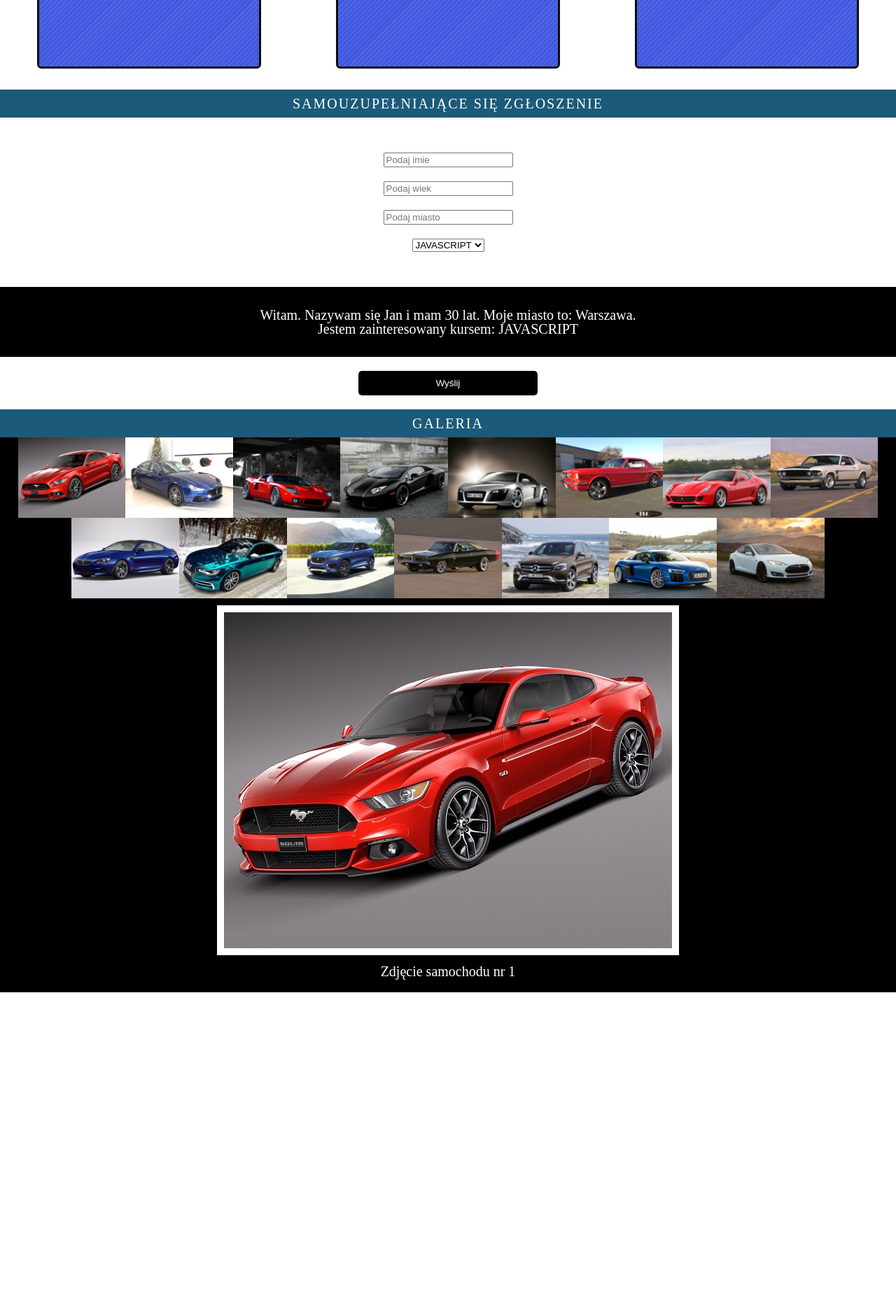
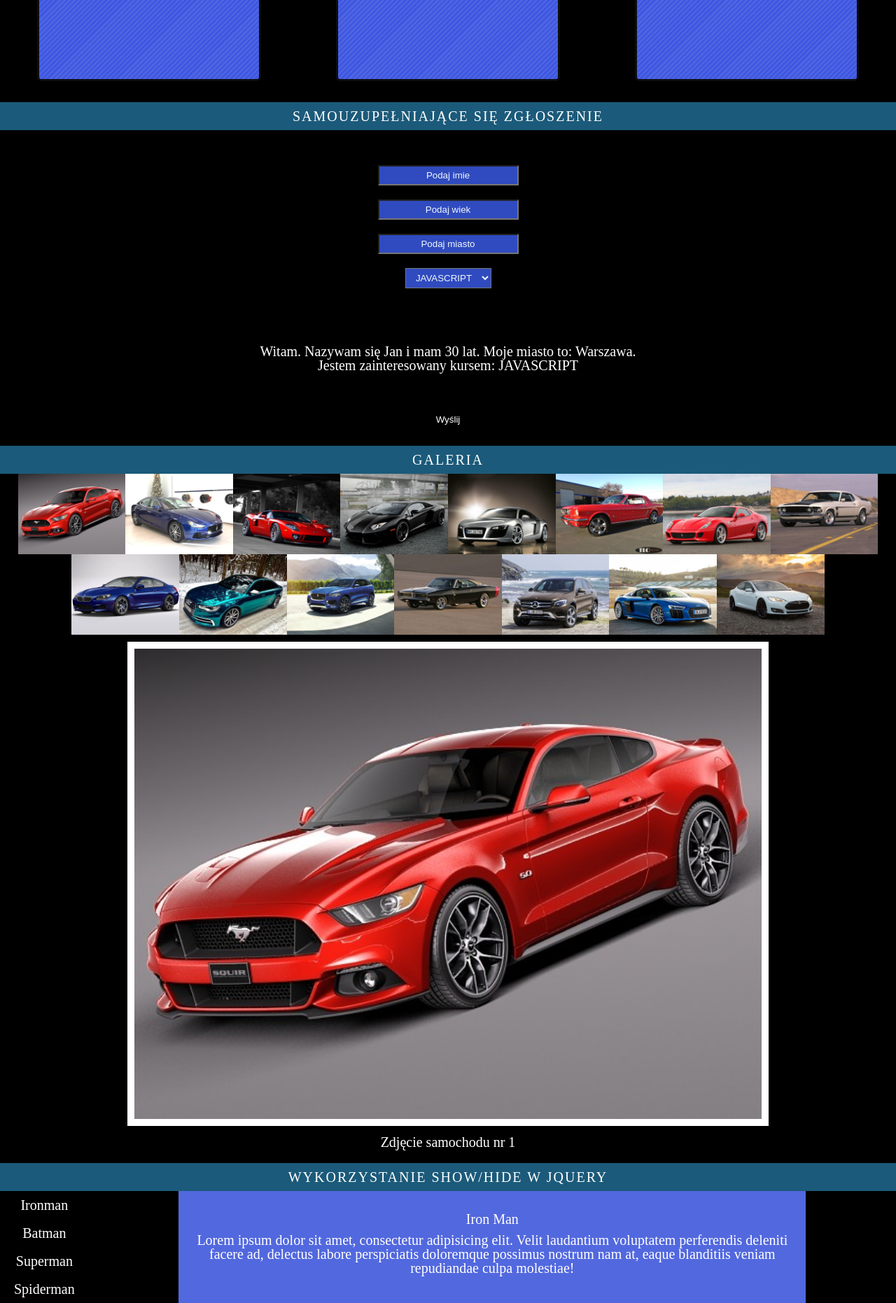
Before and after one commit to chesterxp/Nauka-JS, a PHP site: page / in a window 1280 px wide. Shown: the part 3920-5782 px from the top of the page at 70% size. Before the commit the page ends 5338 px from the top, so only its background shows below. Run offline with PHP 8.4, Linux system fonts and the light colour scheme; some libraries are stand-ins or nearby versions.

Commit message:
dodanie dodatkowych plików do nauki, ćwiczenie z wykorzystaniem hide i show JQuery

```diff
--- a/css/style.css
+++ b/css/style.css
@@ -129,6 +129,7 @@ table {
 }
 body {
   font-size: 20px;
+  background: black;
 }
 .title {
   padding: 10px 20px;
@@ -328,15 +329,16 @@ body {
   border-radius: 5px;
   background: #f84165;
   color: white;
-  border: 1px solid white;
+  border: 10px solid black;
   margin: 30px auto;
   padding: 10px 20px;
   display: block;
+  box-sizing: border-box;
 }
 #circle button:hover {
   background: white;
   color: #f84165;
-  border: 1px solid #f84165;
+  border: 10px solid #f84165;
 }
 #card {
   display: flex;
@@ -396,6 +398,20 @@ body {
 #activeForm form select {
   display: block;
   margin: 20px auto;
+  padding: 5px 10px;
+  text-align: center;
+  background: #304bbf;
+  color: aliceblue;
+}
+#activeForm form label:focus,
+#activeForm form input:focus,
+#activeForm form select:focus {
+  border: 2px solid black;
+}
+#activeForm form label::placeholder,
+#activeForm form input::placeholder,
+#activeForm form select::placeholder {
+  color: aliceblue;
 }
 #activeForm #message {
   margin: 0 auto;
@@ -440,7 +456,7 @@ body {
 }
 #gallery #showPicture img {
   border: 10px solid white;
-  width: 50%;
+  width: 70%;
   height: 100%;
 }
 #gallery #title {
@@ -456,3 +472,35 @@ body {
   background: black;
   border-radius: 5px;
 }
+#movieReview {
+  display: flex;
+  background: black;
+}
+#movieReview #leftBar {
+  display: inline-block;
+  text-align: center;
+}
+#movieReview #leftBar #lista li {
+  padding: 10px 20px;
+  background: black;
+  color: white;
+}
+#movieReview #leftBar #lista li:hover {
+  background: white;
+  color: black;
+  cursor: pointer;
+}
+#movieReview #main {
+  background: #5268de;
+  color: white;
+  text-align: center;
+  width: 70%;
+  display: inline-block;
+  margin: 0 auto;
+}
+#movieReview #main .review {
+  padding: 20px 20px;
+}
+#movieReview #main .review h1 {
+  padding: 10px 0;
+}
--- a/css/style.less
+++ b/css/style.less
@@ -58,7 +58,7 @@ table {
 
 body{
   font-size: 20px;
-
+  background: black;
 }
 ///----------------Additional classes------------------//
 .title {
@@ -287,15 +287,17 @@ body{
     border-radius: 5px;
     background: #f84165;
     color: white;
-    border: 1px solid white;
+    border: 10px solid black;
     margin: 30px auto;
     padding: 10px 20px;
     display: block;
+    box-sizing: border-box;
 
     &:hover{
       background: white;
       color:#f84165;
-      border:1px solid #f84165;
+      border:10px solid #f84165;
+
     }
   }
 }
@@ -374,6 +376,16 @@ body{
     select {
       display: block;
       margin: 20px auto;
+      padding: 5px 10px;
+      text-align: center;
+      background: #304bbf;
+      color: aliceblue;
+      &:focus{
+        border: 2px solid black;
+      }
+      &::placeholder{
+        color: aliceblue;
+      }
     }
   }
   #message {
@@ -420,7 +432,7 @@ body{
 
     img{
       border: 10px solid white;
-      width: 50%;
+      width: 70%;
       height: 100%;
     }
   }
@@ -438,3 +450,38 @@ body{
     border-radius: 5px;
   }
 }
+///----------------movieReview------------------//
+#movieReview {
+  display: flex;
+  background: black;
+  #leftBar {
+    display: inline-block;
+    text-align: center;
+    #lista {
+      li {
+        padding: 10px 20px;
+        background: black;
+        color: white;
+        &:hover {
+          background: white;
+          color: black;
+          cursor: pointer;
+        }
+      }
+    }
+  }
+  #main {
+    background: #5268de;
+    color: white;
+    text-align: center;
+    width: 70%;
+    display: inline-block;
+    margin: 0 auto;
+    .review {
+      padding: 20px 20px;
+      h1 {
+        padding: 10px 0;
+      }
+    }
+  }
+}
--- a/index.html
+++ b/index.html
@@ -178,7 +178,43 @@
   <div id="title">Zdjęcie samochodu nr 1</div>
   <div id="title2"></div>
 </section>
+<h1 class="title">Wykorzystanie show/hide w JQuery</h1>
+<section id="movieReview">
+  <div id="leftBar">
+    <ul id="lista">
+      <li id="link1">Ironman</li>
+      <li id="link2">Batman</li>
+      <li id="link3">Superman</li>
+      <li id="link4">Spiderman</li>
+    </ul>
+  </div>
 
+  <div id="main">
+    <div class="review" id="review1">
+      <h1>Iron Man</h1>
+      <p>Lorem ipsum dolor sit amet, consectetur adipisicing elit. Velit laudantium voluptatem perferendis deleniti facere ad,  delectus labore perspiciatis doloremque possimus nostrum nam at, eaque blanditiis veniam repudiandae culpa molestiae!</p>
+    </div>
+
+        <div class="review" id="review2">
+      <h1>Batman</h1>
+      <p>Donec ornare, risus id blandit ultrices, mauris mauris lacinia elit, quis lacinia nisi justo a turpis. Phasellus rhoncus neque vitae bibendum suscipit. Nullam facilisis efficitur accumsan. Etiam dapibus enim odio, eget viverra leo vestibulum ut. Mauris lobortis consequat lacinia. Praesent tristique, nisi eu bibendum finibus, ipsum enim eleifend elit, sit amet tristique purus augue in ex. Nunc vitae arcu ut metus interdum fringilla. Maecenas venenatis, lacus vitae laoreet malesuada, odio massa pretium diam, in aliquam lectus quam at ligula. Ut sed bibendum felis.</p>
+    </div>
+
+        <div class="review" id="review3">
+      <h1>Superman</h1>
+      <p>In hac habitasse platea dictumst. Nam gravida vitae nibh ac lobortis. Morbi efficitur hendrerit maximus. Ut est tellus, luctus eu leo non, lobortis sollicitudin purus. Maecenas volutpat auctor auctor. Phasellus arcu orci, tristique ac convallis et, gravida vel lorem. Donec et dolor ut orci rhoncus tempus eu ac purus. Ut interdum quam diam. Donec congue, dolor in cursus posuere, lorem neque consectetur orci, eget accumsan tortor augue eu dui. Duis finibus tincidunt ante id scelerisque. Integer congue tortor est, sit amet dignissim ex pretium feugiat. Morbi aliquet facilisis dapibus. Phasellus ullamcorper at magna sit amet laoreet. Phasellus iaculis tempus neque, non volutpat mi eleifend eu. Proin auctor velit nec elit venenatis malesuada eget et nisl. In vitae metus nibh.
+
+</p>
+    </div>
+
+        <div class="review" id="review4">
+      <h1>Spiderman</h1>
+      <p>Ut a lectus eu felis consequat scelerisque nec sit amet tortor. Nullam imperdiet quis leo vel gravida. Praesent est mauris, varius a iaculis id, dignissim ac sem. Curabitur pharetra vitae libero ac mollis. Donec bibendum nisl ex. Suspendisse accumsan neque nec est ornare, sit amet condimentum tortor aliquam. Praesent ornare efficitur tortor, id sodales odio eleifend et.
+
+Praesent a hendrerit velit. Curabitur eget massa justo. Pellentesque posuere sagittis mi ut pulvinar. Maecenas consequat hendrerit diam vitae sagittis. Nulla blandit nec augue id ornare. Nunc interdum auctor eros, in sollicitudin arcu accumsan vel. Duis pretium odio sit amet metus fringilla mattis. Fusce at rutrum neque. Fusce mollis placerat mattis. Suspendisse potenti. Duis fringilla, turpis nec sollicitudin egestas, nunc lorem consequat sapien, et euismod velit lectus in est.</p>
+    </div>
+  </div>
+</section>
 
 <script
   src="https://code.jquery.com/jquery-2.2.4.min.js"
--- a/js/main.js
+++ b/js/main.js
@@ -134,7 +134,7 @@ var randomNumber = document.getElementById('randomNumber');
 randomButtom.addEventListener("click",losowanieLiczby);
 
 function losowanieLiczby(){
-  var liczba = Math.floor(Math.random()*11);
+  var liczba = Math.floor(Math.random()*10)+1;
   randomNumber.textContent = 'Twoja szczęśliwa liczba to: \n'+  liczba;
 };
 
@@ -171,7 +171,7 @@ courseInput.addEventListener('change',function(){
 
 //----------------------Gallery--------------------------
 
-//pokza zdjęć i podpisów
+//pokazanie zdjęć i podpisów
 
 $('.box img').click(function(){
   var http = $(this).attr('src');
@@ -180,15 +180,47 @@ $('.box img').click(function(){
   $('#title').text(title);
 });
 
-//poza opisu obrazka
+//pokazanie samego opisu obrazka
 
-$('.box img').mouseover(function(){
+$('.box img')
+  .mouseover(function(){
   var title = $(this).attr('alt');
   $('#title2').text(title);
   $('#title2').show();
-}).mouseout(function(){
+})
+  .mouseout(function(){
   $('#title2').hide();
-}).mousemove(function(e){
+})
+  .mousemove(function(e){
   $('#title2').css('left', e.pageX+10);
   $('#title2').css('top', e.pageY+10);
 });
+
+
+$('.polee').mouseover(function(){
+  $(this).css('background',$('#testy p').css('color'));
+}).mouseout(function(){
+  $(this).css('background','green');
+})
+
+
+
+//-------------movieReview--------------------
+  $('.review').hide();
+  $('#review1').show();
+  $('#link1').click(function () {
+    $('.review').hide();
+    $('#review1').show();
+  });
+  $('#link2').click(function () {
+    $('.review').hide();
+    $('#review2').show();
+  });
+  $('#link3').click(function () {
+    $('.review').hide();
+    $('#review3').show();
+  });
+  $('#link4').click(function () {
+    $('.review').hide();
+    $('#review4').show();
+  });
```
Also changed, not shown: css/nauka.css (added, +160 -0 lines), css/nauka.less (added, +91 -0 lines), js/nauka.js (added, +19 -0 lines), nauka.html (added, +50 -0 lines).
